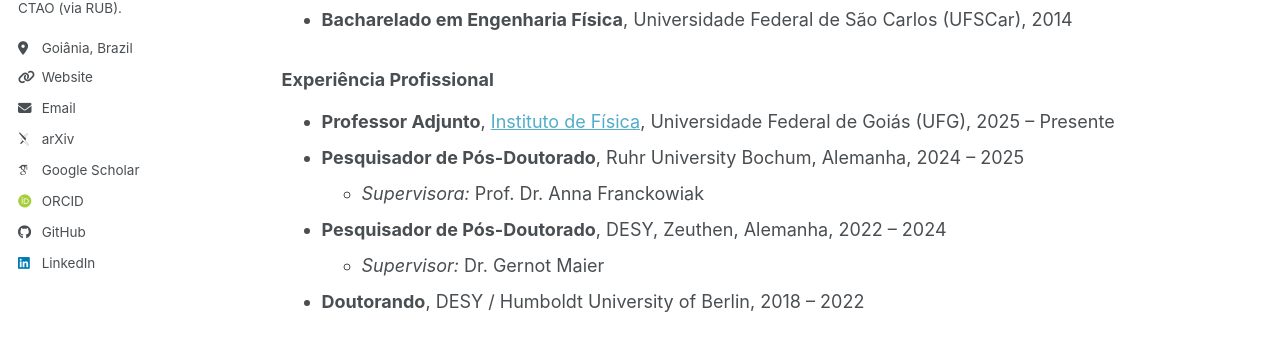
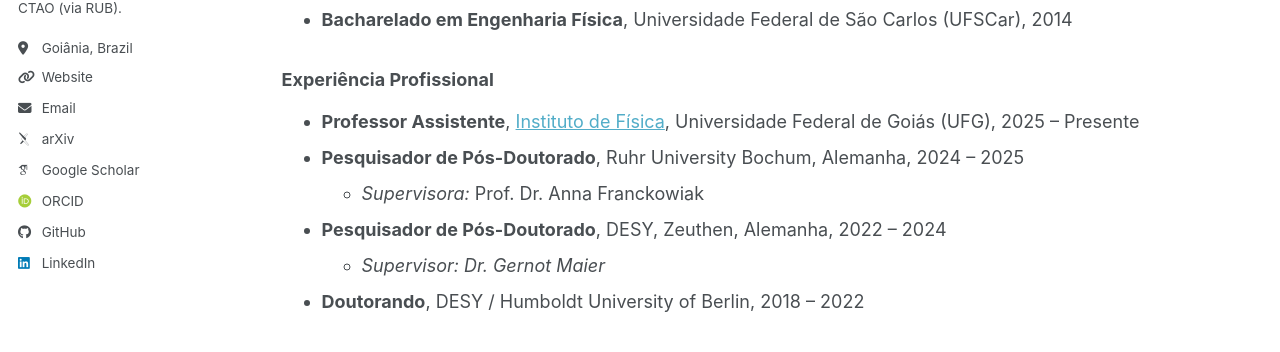
Before and after one commit to VictorBarbosaMartins/victorbarbosamartins.github.io, a Jekyll site: the page built from _pages/pt/cv.md, in a window 1280 px wide and 1214 px high. Shown: the part 442-794 px from the top of the window. Built offline with Jekyll 4.4.1, drawn with Linux system fonts in a browser that asks for light colours; some web fonts are replaced; a script bundle is joined from its source files by our own code; library files that are not in the unit come from our copies.

Commit message:
Update title to Professor Assistente in EN and PT

```diff
--- a/_pages/pt/cv.md
+++ b/_pages/pt/cv.md
@@ -15,11 +15,11 @@
 * **Bacharelado em Engenharia Física**, Universidade Federal de São Carlos (UFSCar), 2014
 
 ### Experiência Profissional
-* **Professor Adjunto**, [Instituto de Física](https://if.ufg.br/), Universidade Federal de Goiás (UFG), 2025 – Presente
+* **Professor Assistente**, [Instituto de Física](https://if.ufg.br/), Universidade Federal de Goiás (UFG), 2025 – Presente
 * **Pesquisador de Pós-Doutorado**, Ruhr University Bochum, Alemanha, 2024 – 2025
   * *Supervisora:* Prof. Dr. Anna Franckowiak
 * **Pesquisador de Pós-Doutorado**, DESY, Zeuthen, Alemanha, 2022 – 2024
-  * *Supervisor:* Dr. Gernot Maier
+  * *Supervisor: Dr. Gernot Maier*
 * **Doutorando**, DESY / Humboldt University of Berlin, 2018 – 2022
 
 ### Afiliações & Colaborações
```
Also changed, not shown: _pages/about.md (+1 -1 lines), _pages/cv.md (+1 -1 lines), _pages/pt/about.md (+1 -1 lines).
